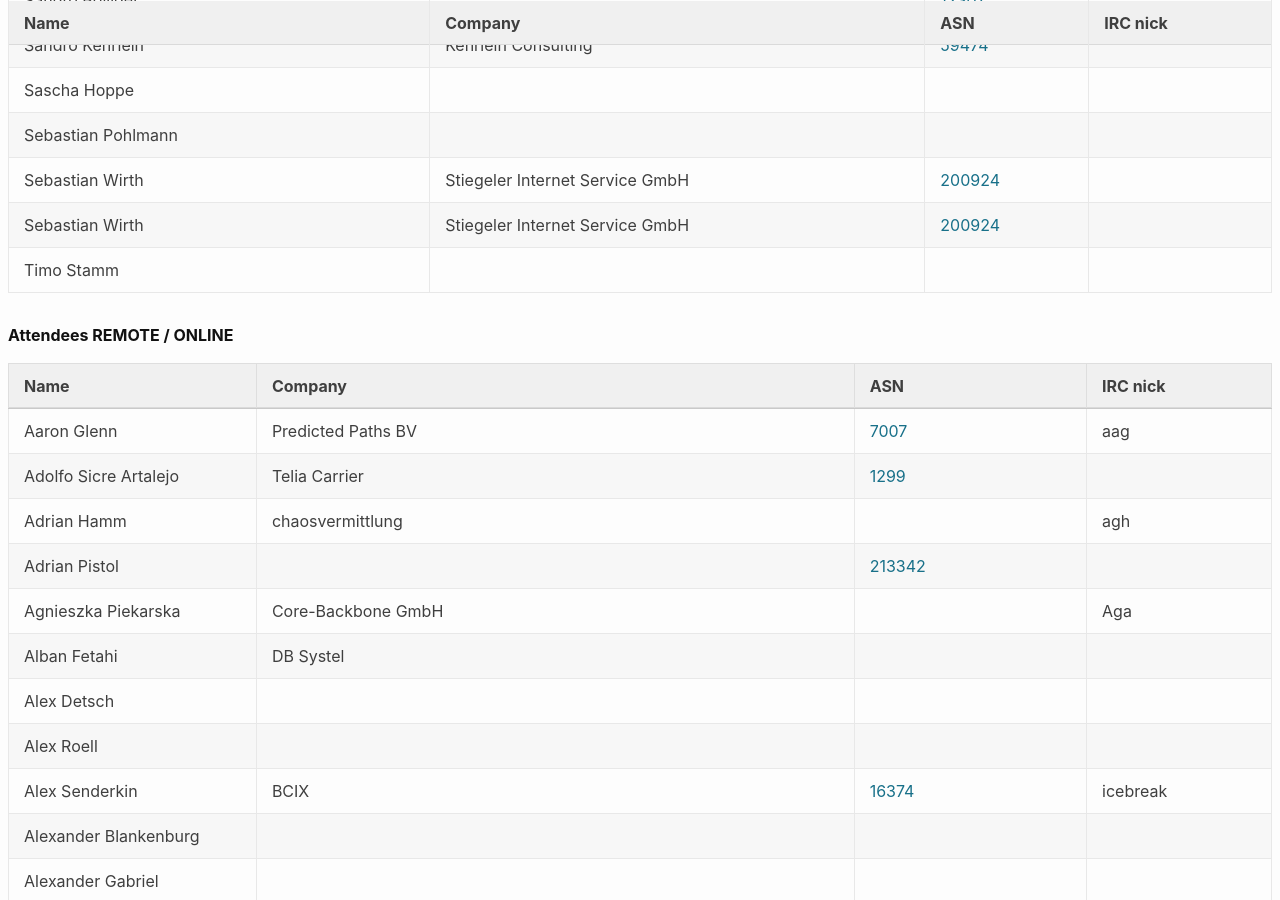
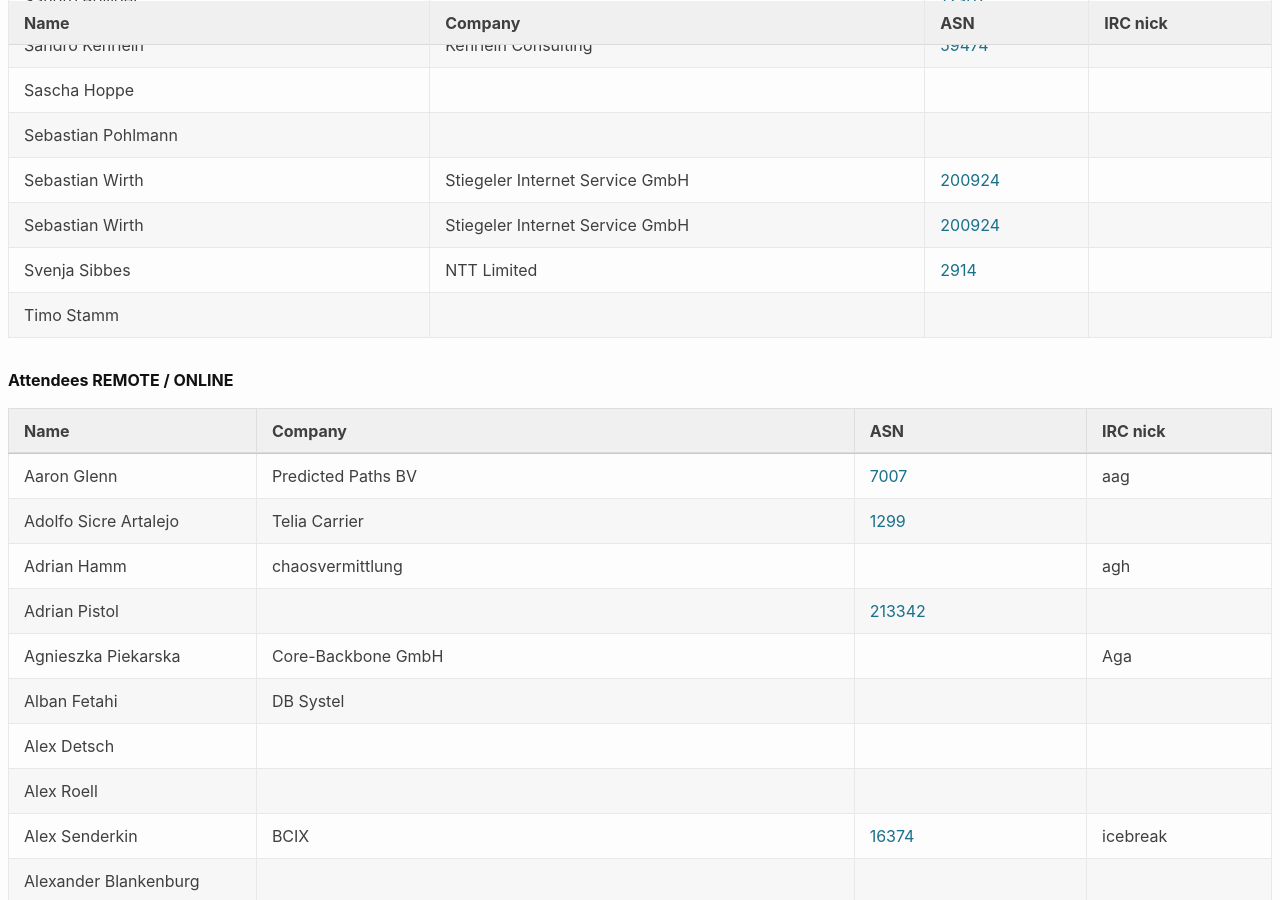
Before and after one commit to denog/pretix-attendeelist, a Jekyll site: the page built from denog14/index.md, in a window 1280 px wide and 900 px high, scrolled down 1138 px. Built offline with Jekyll 4.4.1, drawn with Linux system fonts in a browser that asks for light colours.

Commit message:
Latest data: Fri Aug 19 10:36:46 UTC 2022

```diff
--- a/_data/attendees_denog14_onsite.json
+++ b/_data/attendees_denog14_onsite.json
@@ -168,6 +168,12 @@
     "asn": "200924"
   },
   {
+    "name": "Svenja Sibbes",
+    "company": "NTT Limited",
+    "irc": null,
+    "asn": "2914"
+  },
+  {
     "name": "Timo Stamm",
     "company": null,
     "irc": null,
```
